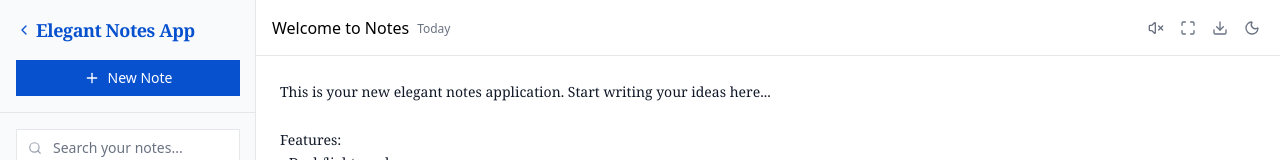
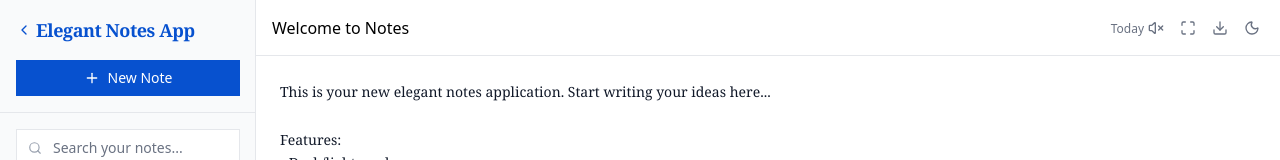
Before and after one commit to creativoma/elegant-notes-app, a Next.js app: page /notes in a window 1280 px wide. Shown: the top 160 px of the page. Built offline with nearby package versions, Linux system fonts and the light colour scheme.

Commit message:
fix(notes): improve focus handling and update note title input

```diff
--- a/src/app/notes/notes-content.tsx
+++ b/src/app/notes/notes-content.tsx
@@ -78,7 +78,7 @@ export const NotesPage = () => {
     if (isZenMode && textareaRef.current) {
       textareaRef.current.focus()
     }
-  }, [isZenMode])
+  }, [isZenMode, textareaRef, currentNote])
 
   const downloadNote = () => {
     if (!currentNote) return
@@ -159,6 +159,7 @@ export const NotesPage = () => {
               fontSize: '14px',
               lineHeight: '1.7',
             }}
+            autoFocus
           />
         </div>
       </div>
@@ -342,9 +343,15 @@ export const NotesPage = () => {
               </button>
             )}
             <div className="flex min-w-0 flex-1 items-center gap-2">
-              <h2 className="!m-0 truncate text-sm font-medium sm:text-base">
-                {currentNote?.title || 'Untitled'}
-              </h2>
+              <input
+                type="text"
+                value={currentNote?.title || ''}
+                onChange={(e) =>
+                  currentNote && updateNoteTitle(currentNote.id, e.target.value)
+                }
+                placeholder="Untitled"
+                className="!m-0 min-w-0 flex-1 truncate border-none bg-transparent text-sm font-medium outline-none sm:text-base"
+              />
               <p className="-mb-0.5 hidden text-xs text-gray-500 sm:block dark:text-gray-400">
                 {formatDate(currentNote?.updatedAt || new Date().toISOString())}
               </p>
@@ -420,6 +427,7 @@ export const NotesPage = () => {
               fontSize: '14px',
               lineHeight: '1.7',
             }}
+            autoFocus
           />
 
           <div className="absolute right-2 bottom-2 flex items-center gap-2 bg-gray-100 px-2 py-1 text-xs text-gray-600 sm:right-4 sm:bottom-4 sm:gap-3 sm:px-3 dark:bg-gray-800 dark:text-gray-300">
```
